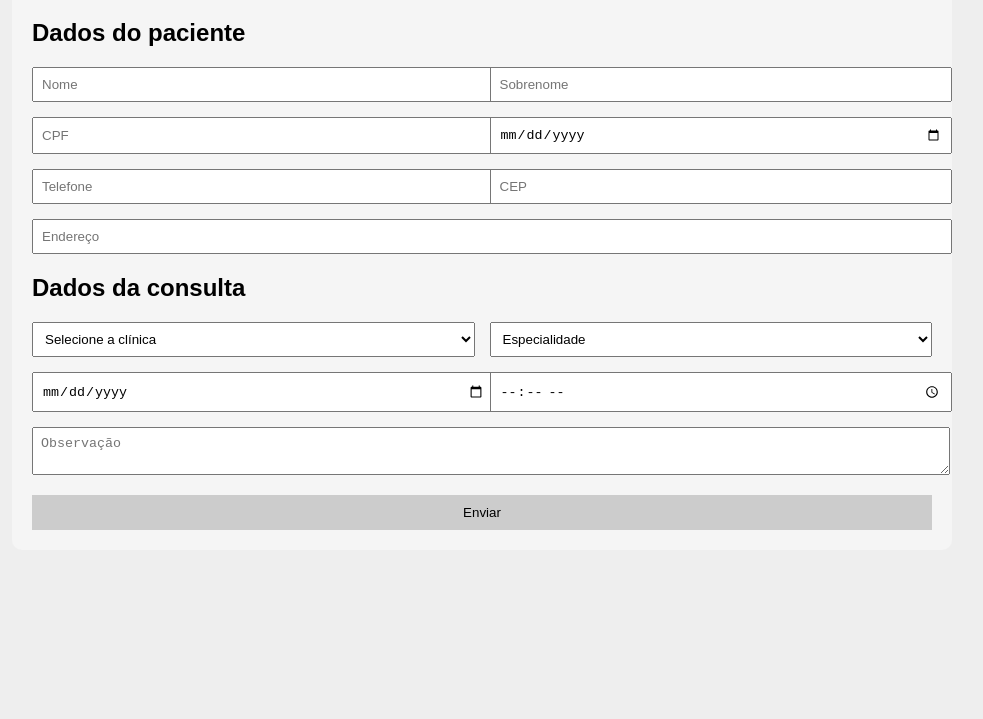
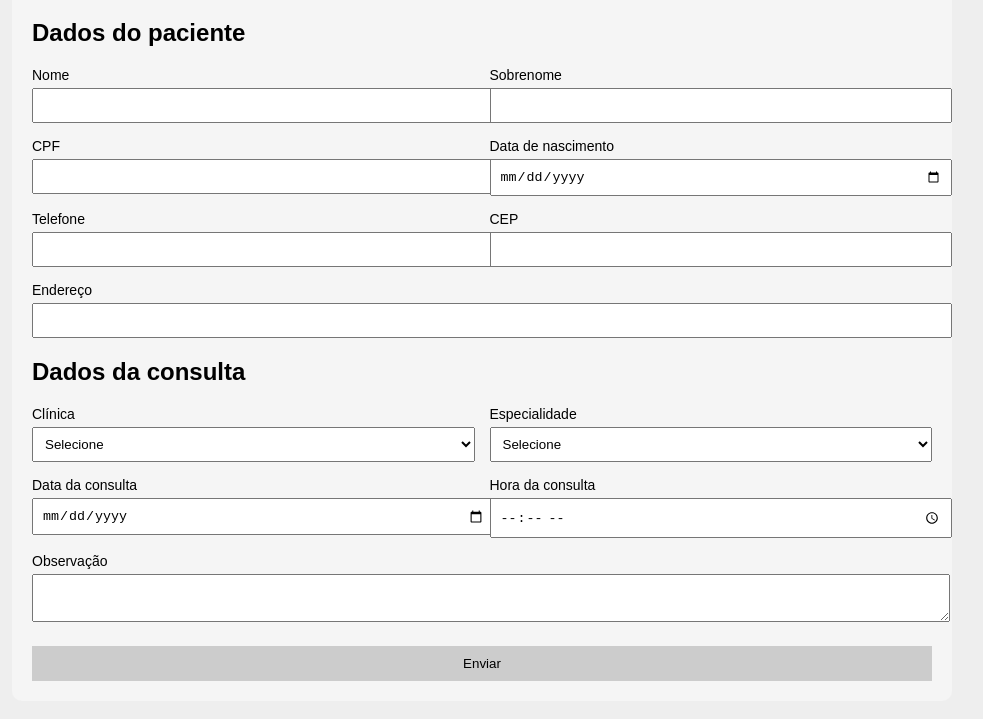
Before and after one commit to 0828378/programacao-web-js-2s-2026, a website: page atividade5/public/index.html in a window 1280 px wide. Shown: the part 109-828 px from the top of the page, without its empty margins (158-1141 px from the left). Before the commit the page ends 800 px from the top, so only its background shows below. Drawn offline with Linux system fonts and the light colour scheme.

Commit message:
Update index.html

```diff
--- a/atividade5/public/index.html
+++ b/atividade5/public/index.html
@@ -37,6 +37,12 @@ h1 {
     grid-column: span 2;
 }
 
+label {
+    font-size: 14px;
+    margin-bottom: 5px;
+    display: block;
+}
+
 input, select, textarea {
     width: 100%;
     padding: 8px;
@@ -63,16 +69,42 @@ button {
 <h2>Dados do paciente</h2>
 
 <div class="grid">
-<input type="text" name="nome" placeholder="Nome">
-<input type="text" name="sobrenome" placeholder="Sobrenome">
 
-<input type="text" name="cpf" placeholder="CPF">
+<div>
+<label>Nome</label>
+<input type="text" name="nome">
+</div>
+
+<div>
+<label>Sobrenome</label>
+<input type="text" name="sobrenome">
+</div>
+
+<div>
+<label>CPF</label>
+<input type="text" name="cpf">
+</div>
+
+<div>
+<label>Data de nascimento</label>
 <input type="date" name="nascimento">
+</div>
 
-<input type="text" name="telefone" placeholder="Telefone">
-<input type="text" name="cep" placeholder="CEP">
+<div>
+<label>Telefone</label>
+<input type="text" name="telefone">
+</div>
 
-<input class="full" type="text" name="endereco" placeholder="Endereço">
+<div>
+<label>CEP</label>
+<input type="text" name="cep">
+</div>
+
+<div class="full">
+<label>Endereço</label>
+<input type="text" name="endereco">
+</div>
+
 </div>
 </div>
 
@@ -80,22 +112,40 @@ button {
 <h2>Dados da consulta</h2>
 
 <div class="grid">
+
+<div>
+<label>Clínica</label>
 <select name="clinica">
-<option value="">Selecione a clínica</option>
+<option value="">Selecione</option>
 <option>Clínica A</option>
 <option>Clínica B</option>
 </select>
+</div>
 
+<div>
+<label>Especialidade</label>
 <select name="especialidade">
-<option value="">Especialidade</option>
+<option value="">Selecione</option>
 <option>Cardiologia</option>
 <option>Ortopedia</option>
 </select>
+</div>
 
+<div>
+<label>Data da consulta</label>
 <input type="date" name="data">
+</div>
+
+<div>
+<label>Hora da consulta</label>
 <input type="time" name="hora">
+</div>
 
-<textarea class="full" name="observacao" placeholder="Observação"></textarea>
+<div class="full">
+<label>Observação</label>
+<textarea name="observacao"></textarea>
+</div>
+
 </div>
 </div>
 
```
